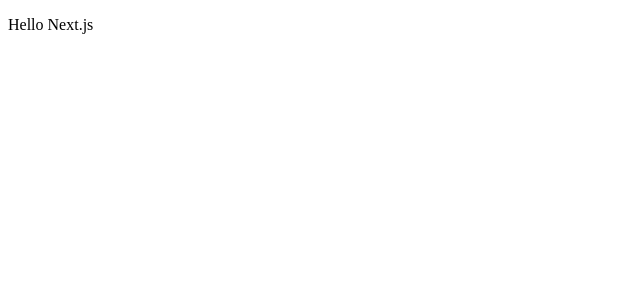
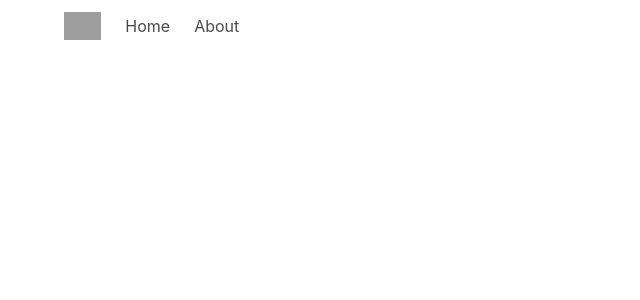
Before and after one commit to ntchjb/gen341-final-project, a Next.js app: page / in a window 1280 px wide. Shown: the top 300 px of the page, without its empty margins (0-640 px from the left). Built offline with nearby package versions, Linux system fonts and the light colour scheme; grey boxes are pictures that could not be loaded.

Commit message:
Added header

```diff
--- a/components/Header.js
+++ b/components/Header.js
@@ -1,19 +1,75 @@
-// This is just an example
+import Head from 'next/head';
+import Link from 'next/link';
 
-import Link from 'next/link'
-
-const linkStyle = {
-  marginRight: 15
+// Convert to string with comma
+const array2str = (arr) => {
+  let str = ""
+  arr.forEach(el => {
+    str += el.toString() + ", "
+  })
+  str.replace(/,\s*$/, "");
+  return str
 }
 
-const Header = () => (
+const toggleMenu = () => {
+  const burger = document.getElementById('burger-menu')
+  const navMenu = document.getElementById('nav-menu')
+  if (burger.classList.contains('is-active')) {
+    burger.classList.remove('is-active')
+  } else {
+    burger.classList.add('is-active')
+  }
+  if (navMenu.classList.contains('is-active')) {
+    navMenu.classList.remove('is-active')
+  } else {
+    navMenu.classList.add('is-active')
+  }
+}
+
+/* title: string,
+   meta: {
+     tags: [..tag: string],
+     description: string
+   }
+*/
+const Header = ({ title, subtitle, meta }) => (
   <div>
-    <Link href="/">
-      <a style={linkStyle}>Home</a>
-    </Link>
-    <Link href="/about">
-      <a style={linkStyle}>About</a>
-    </Link>
+    <Head>
+      <title>{title} | {subtitle}</title>
+      <meta name="viewport" content="width=device-width, initial-scale=1" />
+      <meta name="keywords" content={array2str(meta.tags)} />
+      <meta name="description" content={meta.description} />
+      <meta name="author" content="@ntchjb" />
+      <meta http-equiv="Content-Type" content="text/html; charset = UTF-8" />
+      <link rel="stylesheet" href="https://cdnjs.cloudflare.com/ajax/libs/bulma/0.7.4/css/bulma.min.css" />
+      <script defer src="https://use.fontawesome.com/releases/v5.3.1/js/all.js"></script>
+    </Head>
+    <header class="container">
+      <nav class="navbar" role="navigation" aria-label="main navigation">
+        <div class="navbar-brand">
+          <Link href="/">
+            <a class="navbar-item">
+              <img src="/static/logo.png" />
+            </a>
+          </Link>
+          <a role="button" onClick={toggleMenu} class="navbar-burger burger" id="burger-menu" aria-label="menu" aria-expanded="false" data-target="navbarBasicExample">
+            <span aria-hidden="true"></span>
+            <span aria-hidden="true"></span>
+            <span aria-hidden="true"></span>
+          </a>
+        </div>
+        <div class="navbar-menu" id="nav-menu">
+          <div class="navbar-start">
+            <Link href="/">
+              <a class="navbar-item">Home</a>
+            </Link>
+            <Link href="/about">
+              <a class="navbar-item">About</a>
+            </Link>
+          </div>
+        </div>
+      </nav>
+    </header>
   </div>
 )
 
--- a/package.json
+++ b/package.json
@@ -20,7 +20,6 @@
   },
   "homepage": "https://github.com/ntchjb/gen341-final-project#readme",
   "dependencies": {
-    "dotenv": "^7.0.0",
     "express": "^4.16.4",
     "isomorphic-unfetch": "^3.0.0",
     "next": "^8.1.0",
--- a/pages/index.js
+++ b/pages/index.js
@@ -1,6 +1,20 @@
+
+import Header from '../components/Header';
+
+const title = "Ban Kanan";
+const meta = {
+  description: "The Phuket local food receipes from Ban Kanan",
+  tags: [
+    "food",
+    "Ban Kanan",
+    "recipes",
+    "Phuket"
+  ]
+};
+
 const Index = () => (
   <div>
-    <p>Hello Next.js</p>
+    <Header title={title} subtitle="Home" meta={meta} />
   </div>
 )
 
--- /dev/null
+++ b/sass/style.css
@@ -0,0 +1,2 @@
+@charset "utf-8";
+@import "../node_modules/bulma/bulma.sass";
```
Also changed, not shown: pages/about.js (added), pages/food.js (added), static/logo.png (added), 1 other file (tests, documents, lock files or other folders).
